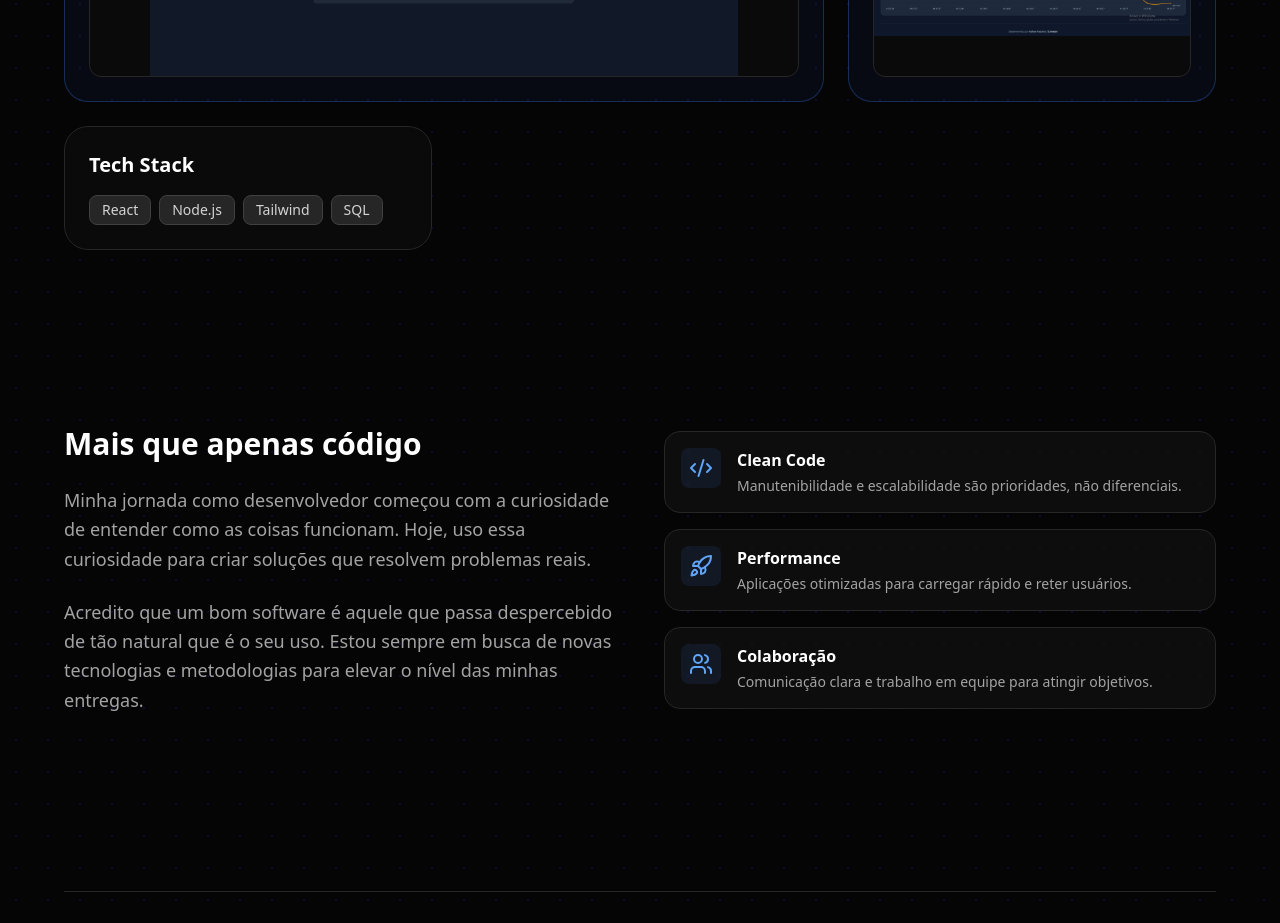
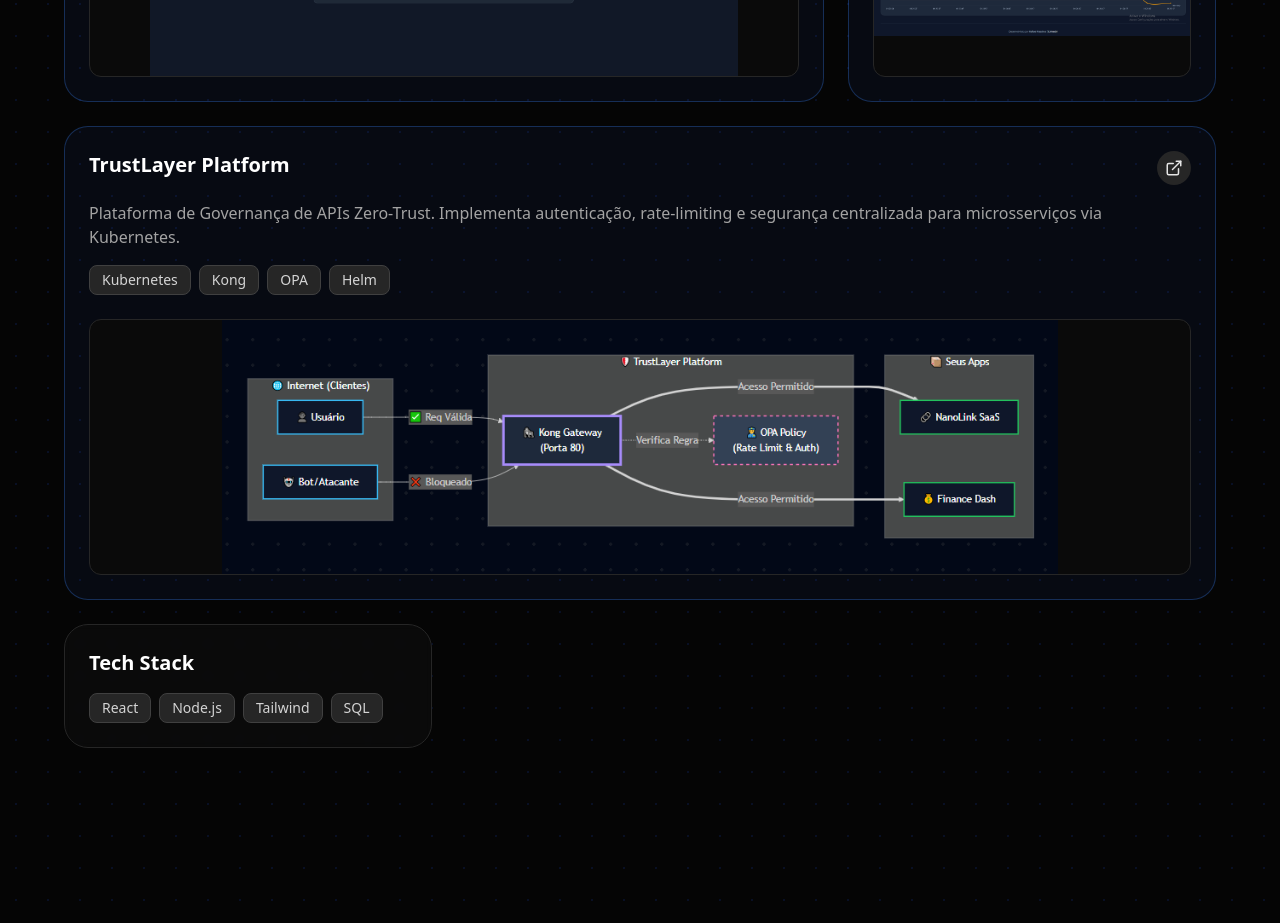
Before and after one commit to FassinaRafael/portfolio-Rafael, a React (Vite) app: page / in a window 1280 px wide. Shown: the part 780-1703 px from the top of the page. Built offline with nearby package versions, Linux system fonts and the light colour scheme.

Commit message:
feat: trustlayer project

```diff
--- a/src/data/projects.js
+++ b/src/data/projects.js
@@ -18,4 +18,14 @@
     className: "md:col-span-1", // Ocupa 1 coluna (card menor)
     imgUrl: "/finance.png",
   },
+  {
+    id: 3,
+    title: "TrustLayer Platform",
+    description:
+      "Plataforma de Governança de APIs Zero-Trust. Implementa autenticação, rate-limiting e segurança centralizada para microsserviços via Kubernetes.",
+    tags: ["Kubernetes", "Kong", "OPA", "Helm"],
+    link: "https://github.com/FassinaRafael/trustlayer",
+    className: "md:col-span-3",
+    imgUrl: "/trustlayer.png",
+  },
 ];
```
Also changed, not shown: public/trustlayer.png (added).
